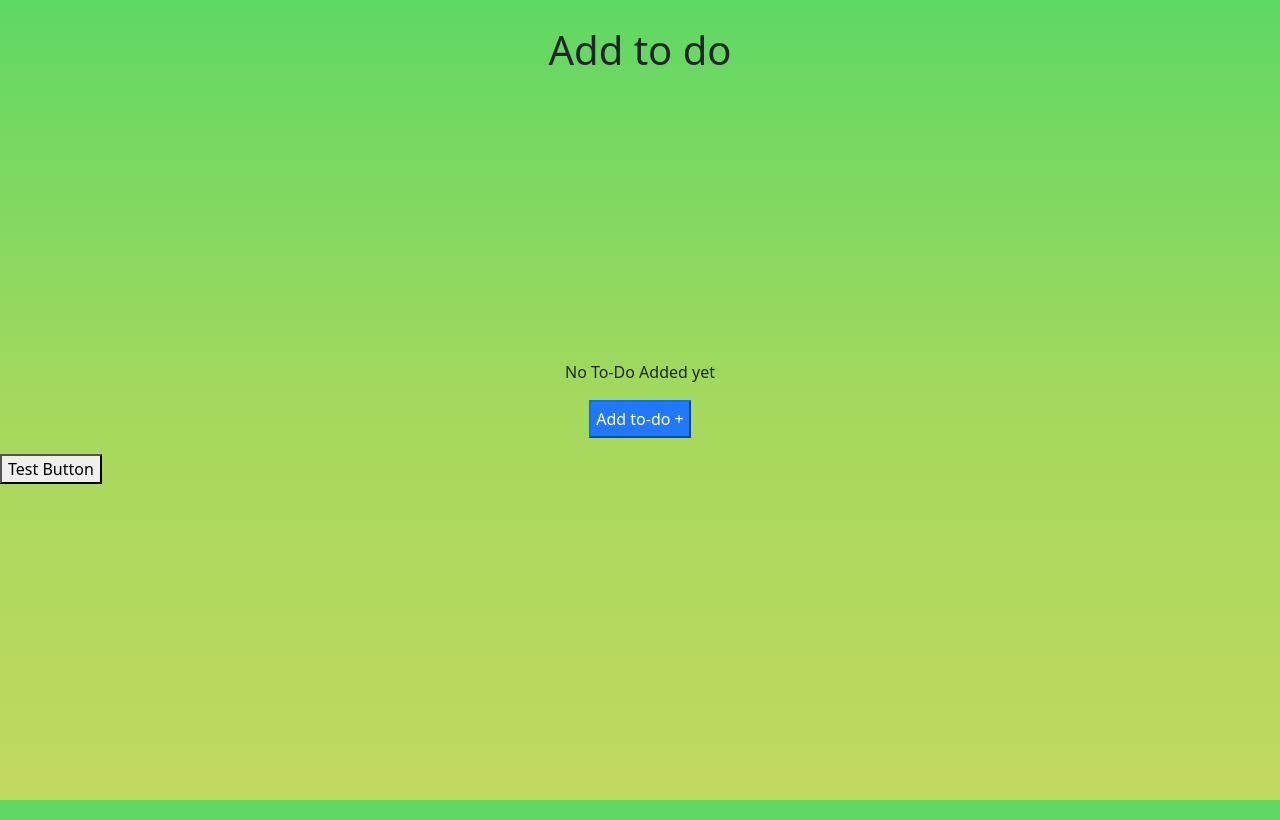
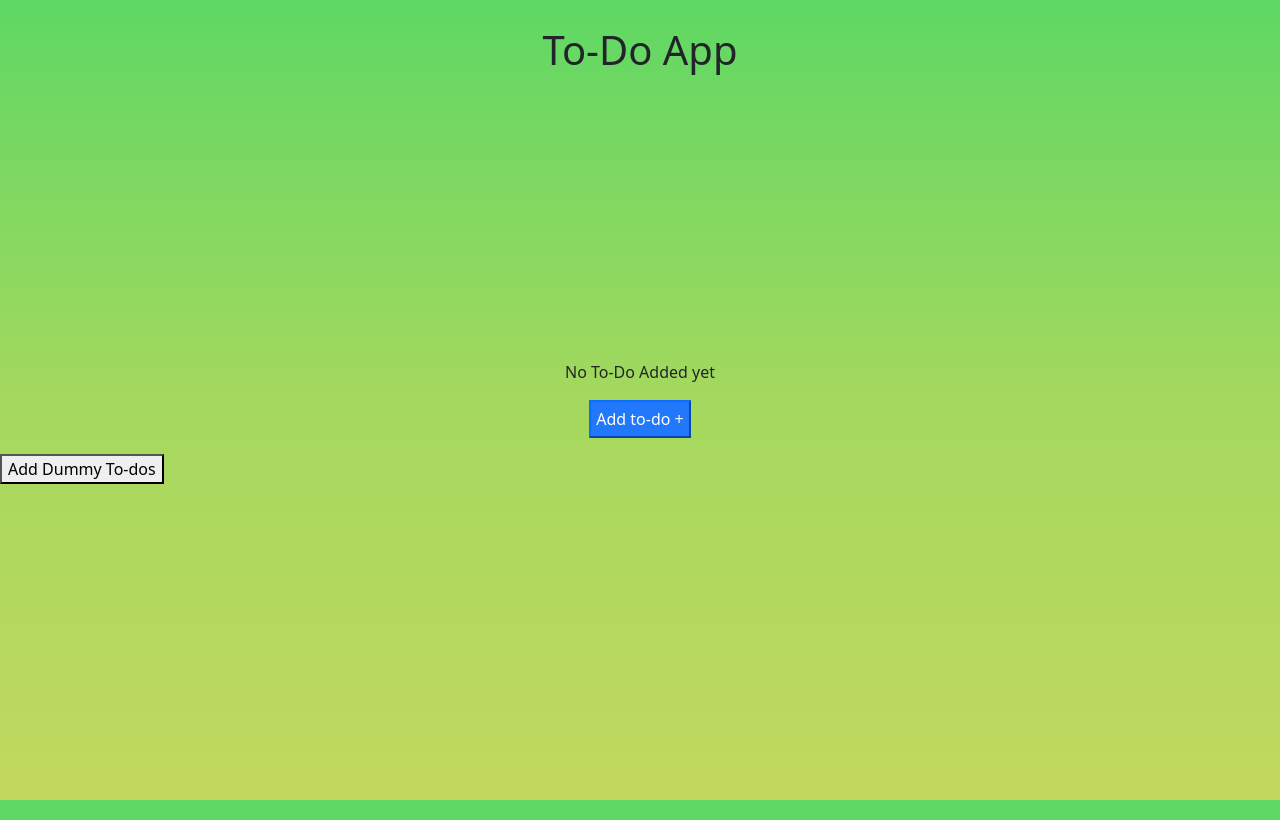
Before and after one commit to y2000-g/todo-react-app, a React (Create React App) app: page / in a window 1280 px wide. Built offline with nearby package versions, Linux system fonts and the light colour scheme.

Commit message:
Updating Name of app and design of list also added filters key word

```diff
--- a/src/App.css
+++ b/src/App.css
@@ -46,7 +46,7 @@ html, body {
   box-shadow: 0 4px 8px 0 rgba(0, 0, 0, 0.4), 0 6px 20px 0 rgba(0, 0, 0, 0.19);
   list-style: none;
   margin-right: 30px;
-
+  border-radius: 10px;
 }
 #editingTodo
 {
--- a/src/App.js
+++ b/src/App.js
@@ -29,25 +29,25 @@ class App extends React.Component
       tempArray.push(
       {
         id : this.state.count++,
-        todo : "Todo1",
+        todo : "Buy groseries from market",
         completed : false
       })
        tempArray.push(
       {
         id : this.state.count++,
-        todo : "Todo2",
+        todo : "Pay Electricity Bill",
         completed : false
       })
        tempArray.push(
       {
         id : this.state.count++,
-        todo : "Todo3",
+        todo : "Completing Home Work",
         completed : true
       })
        tempArray.push(
       {
         id : this.state.count++,
-        todo : "Todo4",
+        todo : "Make a To-do Application",
         completed : false
       })
          if(this.state.filter == this.ALL)
@@ -269,10 +269,11 @@ render()
         this.state.todoArray.length > 0 ?
       (
         <div>
-          <label id='headingTodo1' >Add to do</label><br/>
+          <label id='headingTodo1' >To-Do App</label><br/>
           <label style={{marginLeft: "60px"}}>Count To-do : </label>
           <label style={{fontWeight: "bold"}}>{this.state.filterTodoCount}</label>
-          <label style={{marginLeft: "30%", fontWeight : this.state.filter === this.INCOMPLETE ? "bold" : "normal"}} onClick={()=>{this.filterTodo(this.INCOMPLETE)}}> Incomplete | </label>
+          <label style={{marginLeft: "28%", fontWeight:'bold', fontStyle:'oblique'}}>Filters :</label>
+          <label style={{marginLeft: "10px", fontWeight : this.state.filter === this.INCOMPLETE ? "bold" : "normal"}} onClick={()=>{this.filterTodo(this.INCOMPLETE)}}> Incomplete | </label>
           <label style={{fontWeight : this.state.filter === this.COMPLETE ? "bold" : "normal"}} onClick={()=>{this.filterTodo(this.COMPLETE)}}> &nbsp; Completed | </label>
           <label style={{fontWeight : this.state.filter === this.ALL ? "bold" : "normal"}} onClick={()=>{this.filterTodo(this.ALL)}}> &nbsp;All</label>
           <button style={{textAlign:'right', marginLeft: '500px'}} id='AddTodoButton' onClick={()=>{this.handleShow()}}>Add to-do +</button>
@@ -280,7 +281,7 @@ render()
       ) :
       (
         <div style={{textAlign:'center'}}>
-          <label id='headingTodo' >Add to do</label><br/>
+          <label id='headingTodo' >To-Do App</label><br/>
           <p style={{marginTop: "20%"}}>No To-Do Added yet</p>
           <button id='AddTodoButton' onClick={()=>{this.handleShow()}}>Add to-do +</button>
         </div>
@@ -325,7 +326,7 @@ render()
           <Modal.Title>Add To-Do</Modal.Title>
         </Modal.Header>
         <Modal.Body id='modalBody'>
-          <input className="form-control" type='text' id='addTodo'/>
+          <input className="form-control" placeholder="Add To-Do here" type='text' id='addTodo'/>
         </Modal.Body>
         <Modal.Footer>
           <Button variant="primary" onClick={()=>{this.addTodo()}}>
@@ -343,7 +344,7 @@ render()
           <Modal.Title>Edit To-Do</Modal.Title>
         </Modal.Header>
         <Modal.Body id='editBody'>
-          <input className="form-control" type='text' id='editTodoInput' defaultValue={this.state.editingTodo.todo}></input>
+          <input className="form-control" type='text' placeholder="Editing To-do" id='editTodoInput' defaultValue={this.state.editingTodo.todo}></input>
         </Modal.Body>
         <Modal.Footer>
           <Button variant="primary" onClick={this.saveTodo}>
@@ -374,7 +375,7 @@ render()
         </Modal.Footer>
       </Modal>
 
-      <button onClick={()=>{this.testFunction()}}>Test Button</button><br/><br/>
+      <button onClick={()=>{this.testFunction()}}>Add Dummy To-dos</button><br/><br/>
       </div>
   );
 }
```
